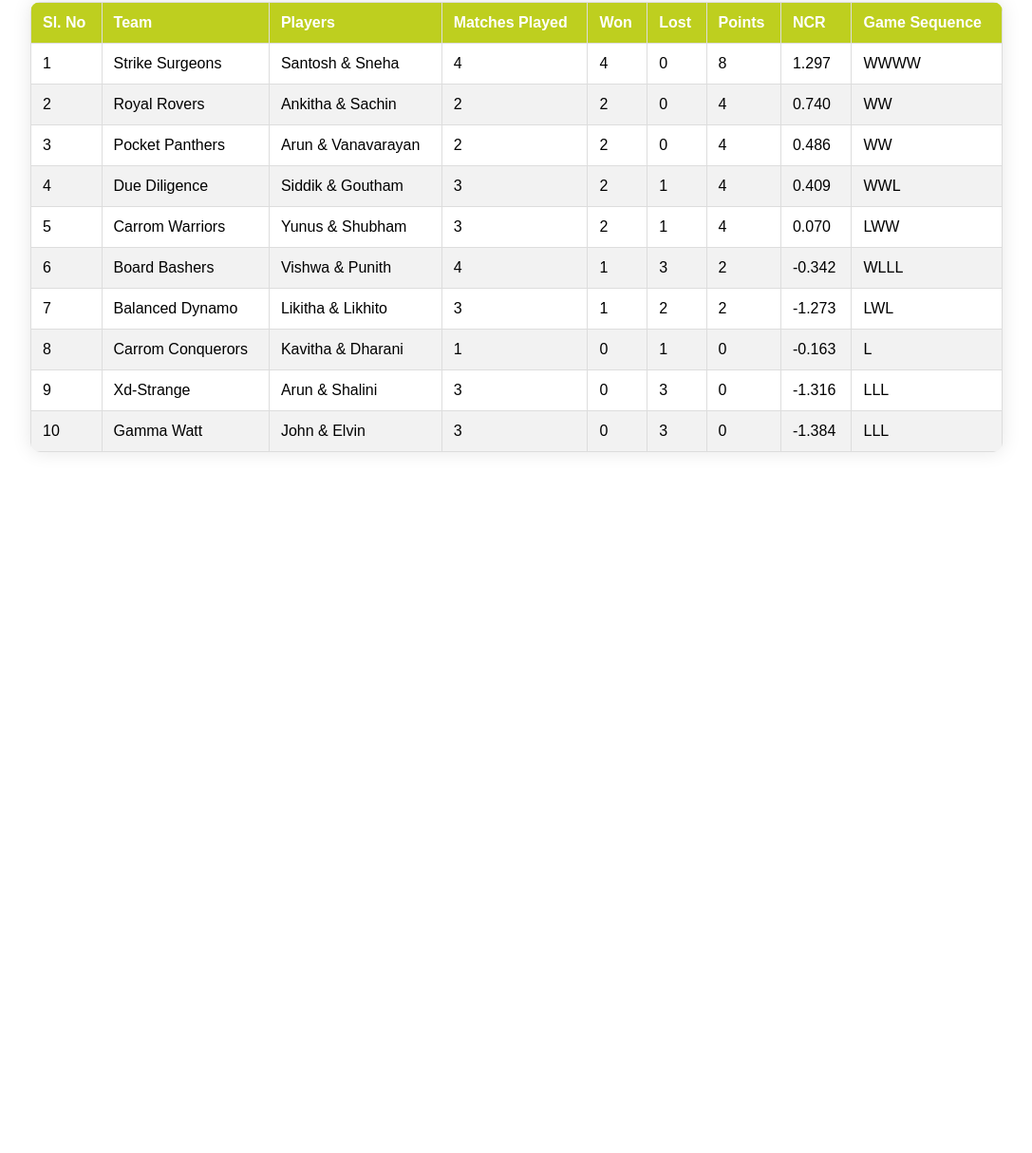
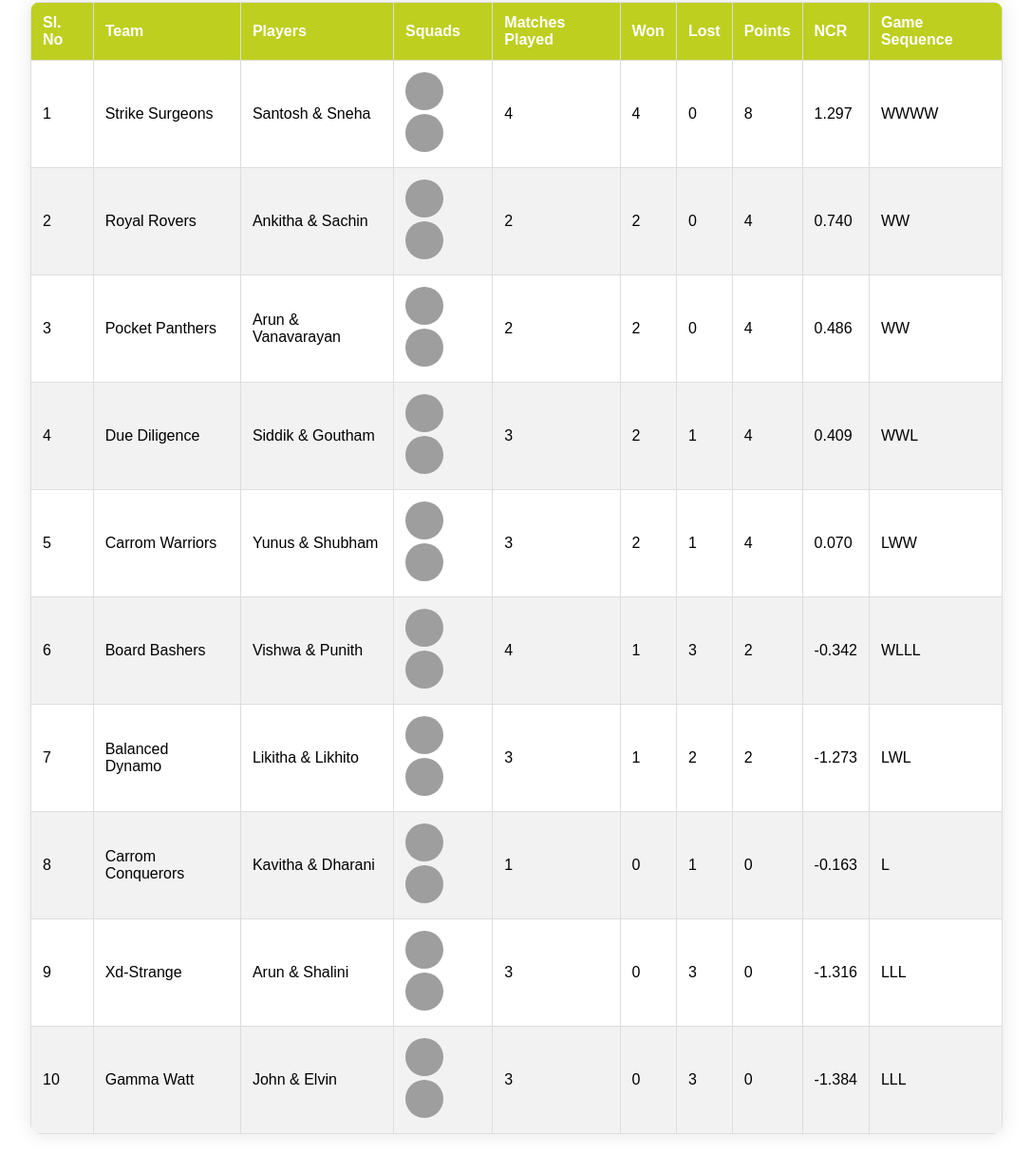
Before and after one commit to navadhiti/carrom-board-points-system, a plain HTML site: page index.html in a window 1280 px wide. Shown: the part 66-1280 px from the top of the page at 95% size, without its empty margins (96-1183 px from the left). Before the commit the page ends 800 px from the top, so only its background shows below. Drawn offline with Linux system fonts and the light colour scheme; grey boxes are pictures that could not be loaded.

Commit message:
added avatars

```diff
--- a/index.html
+++ b/index.html
@@ -72,6 +72,7 @@
           <th>Sl. No</th>
           <th>Team</th>
           <th>Players</th>
+          <th>Squads</th>
           <th>Matches Played</th>
           <th>Won</th>
           <th>Lost</th>
@@ -140,6 +141,7 @@
           newRow.insertCell().innerHTML = i + 1;
           newRow.insertCell().innerHTML = data[i]["Name"];
           newRow.insertCell().innerHTML = data[i]["Team"];
+          newRow.insertCell().innerHTML = `<img src="${data[i]["Player_1"]}" alt="${data[i]["Name"]}" style="width: 40px; height: 40px; border-radius: 50%;"> <img src="${data[i]["Player_2"]}" alt="${data[i]["Name"]}" style="width: 40px; height: 40px; border-radius: 50%;">`;
           newRow.insertCell().innerHTML = data[i]["Matches Played"];
           newRow.insertCell().innerHTML = data[i]["Won"];
           newRow.insertCell().innerHTML = data[i]["Lost"];
--- a/index.json
+++ b/index.json
@@ -1,6 +1,11 @@
 [
     {
       "Team": "Santosh & Sneha",
+      "Matches Played": 4,
+      "Player_1": "https://www.navadhiti.com/static/fc630cca01e7ce260a6ad7943ff19c5d/baca8/SantoshKori.webp",
+      "Player_2": "https://www.navadhiti.com/static/d3a14c89738560216f7e981a93b11a97/70d05/snehad.webp",
+      "Won": 4,
+      "Lost": 0,
       "NCR": [
         {
           "minutes": 6,
@@ -24,6 +29,11 @@
     },
     {
       "Team": "John & Elvin",
+      "Matches Played": 3,
+      "Player_1": "https://www.navadhiti.com/static/7b6a5ce8edda1e5d0371e3cac1308c77/0573b/John%20Richard%20I.webp",
+      "Player_2": "https://www.navadhiti.com/static/93468ab8d5a7376d361b1caa301fda49/d4050/Elvin.webp",
+      "Won": 0,
+      "Lost": 3,
       "NCR": [
         {
           "minutes": 4,
@@ -43,6 +53,11 @@
     },
     {
       "Team": "Yunus & Shubham",
+      "Matches Played": 3,
+      "Player_1": "https://www.navadhiti.com/static/600bcac53a8dc74d3a4d63b3f12f4d00/6cfc0/yunus.webp",
+      "Player_2": "https://www.navadhiti.com/static/47c519753ea79561c16719cc5c4ca0df/441a5/shubham_wasnik.webp",
+      "Won": 2,
+      "Lost": 1,
       "NCR": [
         {
           "minutes": 6,
@@ -62,6 +77,11 @@
     },
     {
       "Team": "Arun & Shalini",
+      "Matches Played": 3,
+      "Player_1": "https://www.navadhiti.com/static/19dbdc3ec273b28566162a7bce2c93b8/da5d4/arun-jai.webp",
+      "Player_2": "https://www.navadhiti.com/static/c61c1be872b4c4b0e1ca26b09241eacf/b55e7/shalini1.webp",
+      "Won": 0,
+      "Lost": 3,
       "NCR": [
         {
           "minutes": 4,
@@ -81,6 +101,11 @@
     },
     {
       "Team": "Siddik & Goutham",
+      "Matches Played": 3,
+      "Player_1": "https://www.navadhiti.com/static/1eb7ef603e29b1aaafa23e5c78b82048/b55e7/siddik1.webp",
+      "Player_2": "https://www.navadhiti.com/static/f27013c911df2e112241b673b100d6c0/b55e7/Goutham_B.webp",
+      "Won": 2,
+      "Lost": 1,
       "NCR": [
         {
           "minutes": 4,
@@ -100,6 +125,11 @@
     },
     {
       "Team": "Kavitha & Dharani",
+      "Matches Played": 1,
+      "Player_1": "https://www.navadhiti.com/static/8e3a75931554002ef3ee1df4a59442b0/2f313/kavitharani.webp",
+      "Player_2": "https://www.navadhiti.com/static/4dd91a7820219de9ed18760d7b499a3a/b55e7/dharani.webp",
+      "Won": 0,
+      "Lost": 1,
       "NCR": [
         {
           "minutes": 2,
@@ -111,6 +141,11 @@
     },
     {
       "Team": "Vishwa & Punith",
+      "Matches Played": 4,
+      "Player_1": "https://www.navadhiti.com/static/78f1cea449ff47c14dbe91aa5d7e2194/fbed4/vishwanath.webp",
+      "Player_2": "https://www.navadhiti.com/static/07d89e32b006a89cd85e50247f7b7fda/b55e7/Punith.webp",
+      "Won": 1,
+      "Lost": 3,
       "NCR": [
         {
           "minutes": 7,
@@ -134,6 +169,11 @@
     },
     {
       "Team": "Ankitha & Sachin",
+      "Matches Played": 2,
+      "Player_1": "https://www.navadhiti.com/static/dd8f0d81c89c01dae4f7e242abe4ce45/7aaed/Ankita.webp",
+      "Player_2": "https://www.navadhiti.com/static/90f37befa6bb5e9b93419ef48ca72609/096e0/sachinragul.webp",
+      "Won": 2,
+      "Lost": 0,
       "NCR": [
         {
           "minutes": 2,
@@ -149,6 +189,11 @@
     },
     {
       "Team": "Likitha & Likhito",
+      "Matches Played": 3,
+      "Player_1": "https://www.navadhiti.com/static/a65d7646543eb543ab2443b6d1a4d9e4/46436/likhitha.webp",
+      "Player_2": "https://www.navadhiti.com/static/ead635917112e5cd75a3f7dfc263c2e0/3a852/K%20Likhit%20Kumar.webp",
+      "Won": 1,
+      "Lost": 2,
       "NCR": [
         {
           "minutes": 5,
@@ -168,6 +213,11 @@
     },
     {
       "Team": "Arun & Vanavarayan",
+      "Matches Played": 2,
+      "Player_1": "https://www.navadhiti.com/static/131d799ba774f5500416cb9782911844/d4050/aa.webp",
+      "Player_2": "https://www.navadhiti.com/static/efa56c6df51bf5e743429639b2f78606/73bad/vanu.webp",
+      "Won": 2,
+      "Lost": 0,
       "NCR": [
         {
           "minutes": 5,
```
Lines whose indentation alone changed are shown as unchanged.
